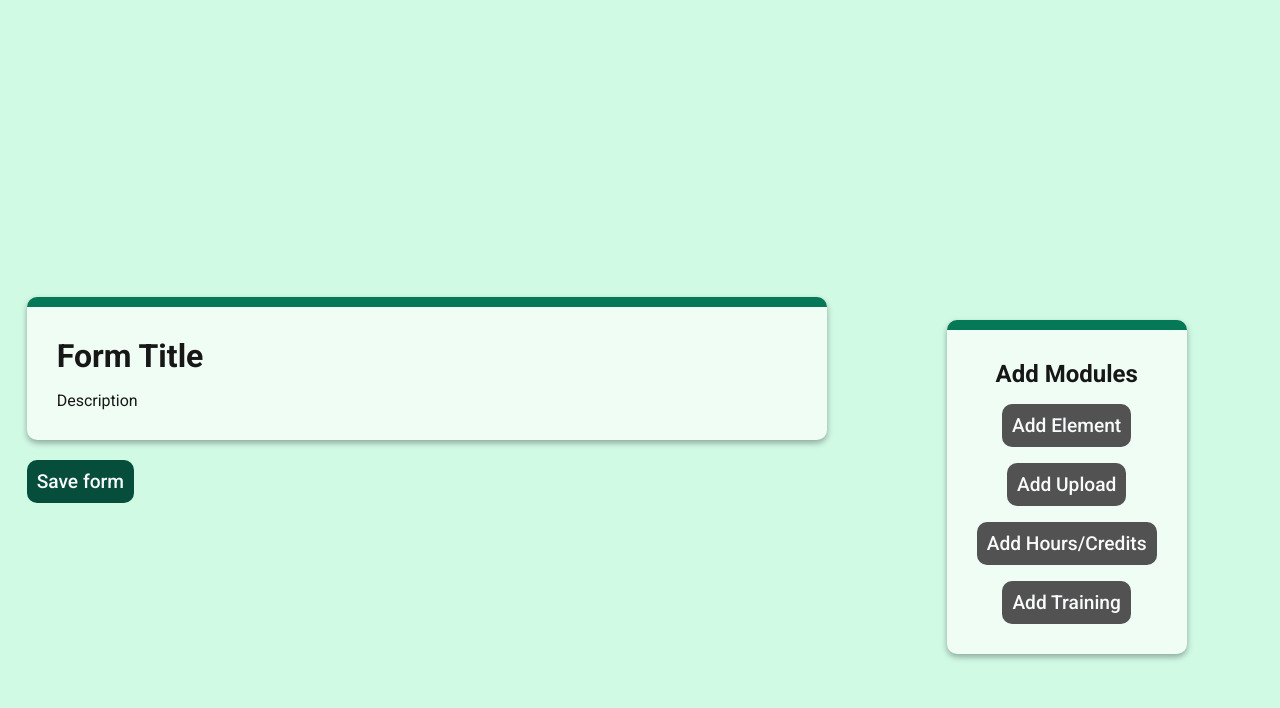
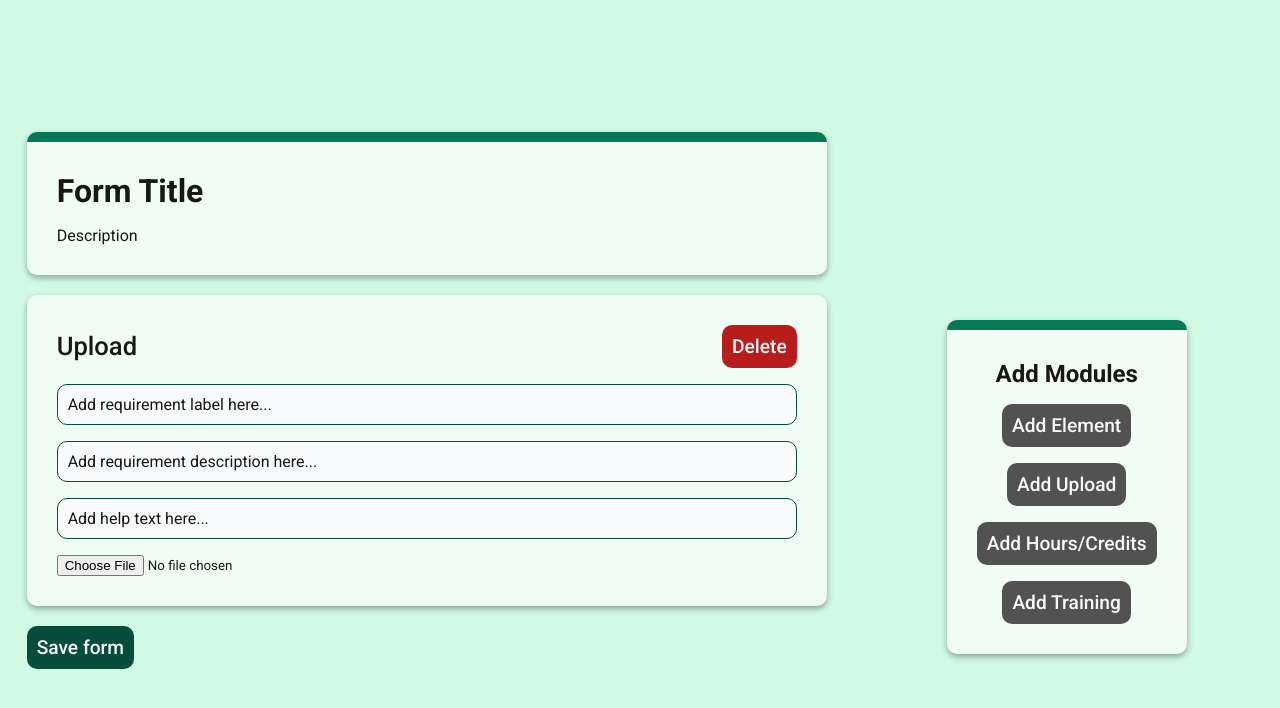
Before and after one commit to James-Rozy/google-form-simulator, a website: page index.html in a window 1280 px wide. Drawn offline with Linux system fonts and the light colour scheme.

Commit message:
Create new structure based off project room meeting to html upload module blueprint

```diff
--- a/index.html
+++ b/index.html
@@ -19,23 +19,37 @@
 
         <!-- Upload Module -->
         <div id="form-element-list">
-          <!-- <div class="form-element">
+          <div class="form-element">
             <header class="element-header">
-              <input type="text" class="element-title" placeholder="Upload" />
+              <h2 class="element-title">Upload</h2>
               <div class="element-controls">
-                <button class="btn-edit-element">Edit</button>
                 <button class="btn-delete-element">Delete</button>
               </div>
             </header>
 
             <input
               type="text"
-              class="element-description"
-              placeholder="Description"
+              name="requirement-label"
+              class="requirement-label text-input"
+              placeholder="Add requirement label here..."
+            />
+
+            <input
+              type="text"
+              name="requirement-description"
+              class="requirement-description text-input"
+              placeholder="Add requirement description here..."
+            />
+
+            <input
+              type="text"
+              name="help-text"
+              class="help-text text-input"
+              placeholder="Add help text here..."
             />
 
             <input type="file" name="uploadFile" class="file-input" required />
-          </div> -->
+          </div>
 
           <!-- Hours/Credits Module -->
           <!-- <div class="form-element">
--- a/style.css
+++ b/style.css
@@ -109,7 +109,7 @@ body {
 
 .element-controls {
   display: flex;
-  gap: 0.6rem;
+  gap: 10px;
 }
 
 #form-description,
```
